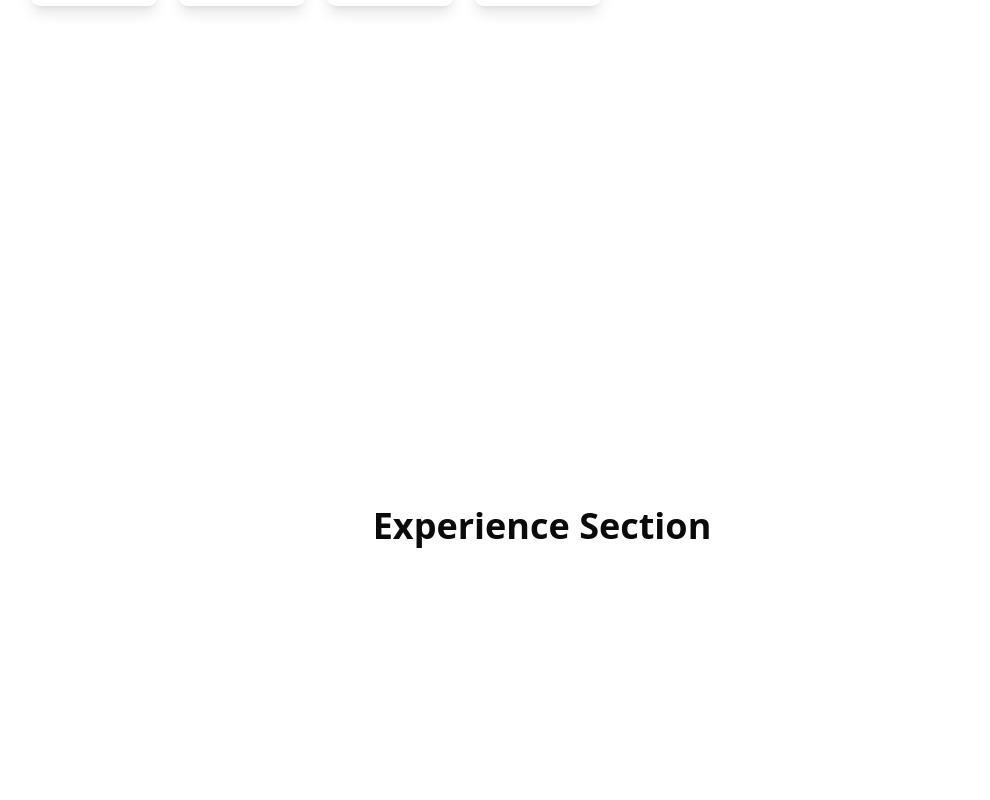
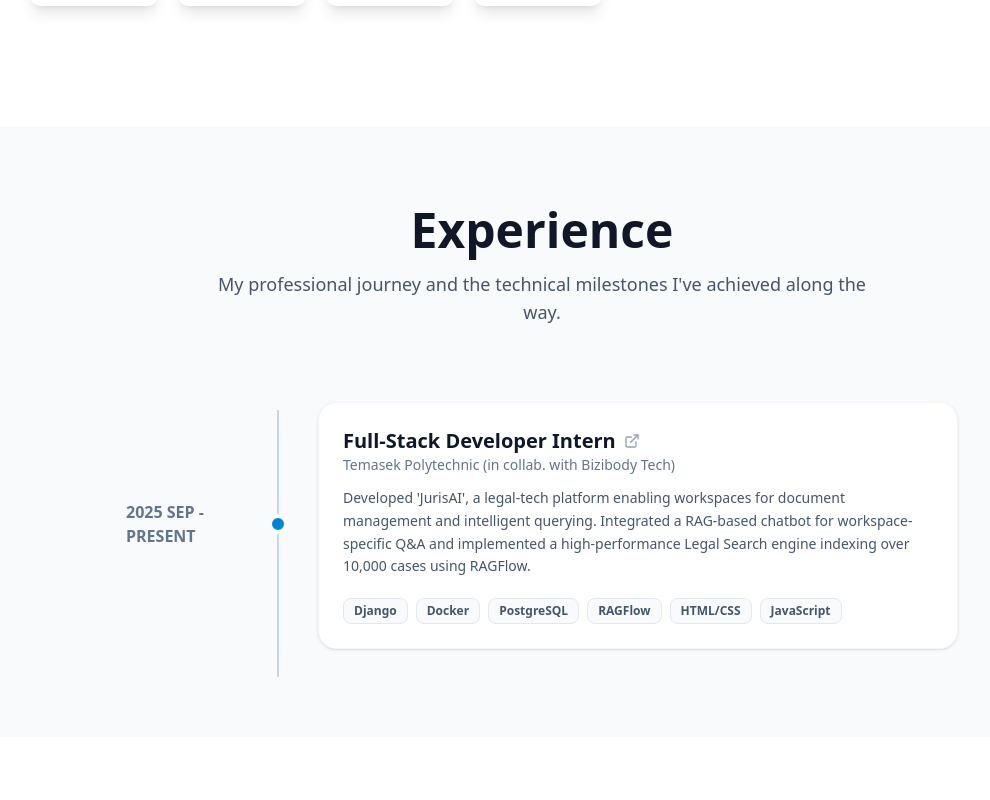
Before and after one commit to Hamizkhan08/Portfolio-Hamiz, a React (Vite) app: page / in a window 1280 px wide. Shown: the part 3000-3800 px from the top of the page, without its empty margins (98-1088 px from the left). Built offline with nearby package versions, Linux system fonts and the light colour scheme.

Commit message:
Feat: Add Experience section with ExperienceCard component for showcasing professional journey

```diff
--- a/src/App.tsx
+++ b/src/App.tsx
@@ -3,6 +3,7 @@ import NavigationBar from "./components/NavBar/NavigationBar";
 import Home from "./components/Home/HomeSection";
 import About from "./components/About/AboutSection";
 import Skills from "./components/Skills/SkillsSection";
+import Experience from "./components/Experience/ExperienceSection";
 
 function App() {
 
@@ -13,9 +14,7 @@ function App() {
         <Home />
         <About />
         <Skills />
-        <section id="experience" className="min-h-screen flex items-center justify-center bg-white">
-          <h2 className="text-4xl font-bold">Experience Section</h2>
-        </section>
+        <Experience />
         <section id="projects" className="min-h-screen flex items-center justify-center bg-white">
           <h2 className="text-4xl font-bold">Projects Section</h2>
         </section>
--- /dev/null
+++ b/src/components/Experience/ExperienceCard.tsx
@@ -0,0 +1,74 @@
+interface ExperienceProps {
+    role: string;
+    company: string;
+    companyLink?: string;
+    duration: string;
+    description: string;
+    technologies: string[];
+    projectLink?: string;
+}
+
+export default function ExperienceCard({ role, company, companyLink, duration, description, technologies, projectLink }: ExperienceProps) {
+    return (
+        <div className="relative pl-8 sm:pl-48 py-2 group">
+            {/* Timeline Line & Dot */}
+            <div className={`flex flex-col sm:flex-row items-center mb-1
+                before:absolute before:left-2 sm:before:left-0 before:h-full before:px-px before:bg-slate-300 sm:before:ml-[9.5rem] before:self-start before:-translate-x-1/2 before:translate-y-3
+                after:absolute after:left-2 sm:after:left-0 after:w-3 after:h-3 after:bg-sky-600 after:border-4 after:box-content after:border-slate-50 after:rounded-full sm:after:ml-[9.5rem] after:-translate-x-1/2 after:top-1/2 after:-translate-y-1/2 after:z-10`
+            }>
+                <time className="sm:absolute left-0 top-1/2 -translate-y-1/2 inline-flex items-center justify-center text-xs font-bold uppercase w-32 h-6 mb-8 sm:mb-0 text-sky-600 bg-sky-100 rounded-full sm:rounded-none sm:bg-transparent sm:text-slate-500 sm:justify-end sm:pr-6 sm:text-base sm:font-semibold sm:w-36">
+                    {duration}
+                </time>
+                <div className="sr-only">{role}</div>
+            </div>
+
+            {/* Card Content - Cooler Design */}
+            <div className="relative bg-white p-6 rounded-2xl shadow-sm border border-slate-100 hover:shadow-md hover:border-sky-100 transition-all duration-300 group-hover:-translate-y-1 group-hover:shadow-lg">
+                <div className="flex flex-col sm:flex-row sm:justify-between sm:items-start mb-2">
+                    <div>
+                        <div className="flex items-center gap-2">
+                            <h3 className="text-xl font-bold text-slate-900 group-hover:text-sky-500 transition-colors">
+                                {role}
+                            </h3>
+                            {projectLink && (
+                                <a
+                                    href={projectLink}
+                                    target="_blank"
+                                    rel="noopener noreferrer"
+                                    className="text-slate-400 hover:text-sky-500 transition-colors"
+                                    title="View Project"
+                                >
+                                     <svg xmlns="http://www.w3.org/2000/svg" width="16" height="16" viewBox="0 0 24 24" fill="none" stroke="currentColor" strokeWidth="2" strokeLinecap="round" strokeLinejoin="round" className="lucide lucide-external-link"><path d="M15 3h6v6"/><path d="M10 14 21 3"/><path d="M18 13v6a2 2 0 0 1-2 2H5a2 2 0 0 1-2-2V8a2 2 0 0 1 2-2h6"/></svg>
+                                </a>
+                            )}
+                        </div>
+                        <div className="text-slate-500 font-medium text-sm">
+                            {companyLink ? (
+                                <a href={companyLink} target="_blank" rel="noopener noreferrer" className="hover:text-sky-600 hover:underline transition-colors">
+                                    {company}
+                                </a>
+                            ) : (
+                                company
+                            )}
+                        </div>
+                    </div>
+                </div>
+
+                <p className="mt-3 text-slate-600 leading-relaxed text-sm">
+                    {description}
+                </p>
+
+                <div className="mt-5 flex flex-wrap gap-2">
+                    {technologies.map((tech, index) => (
+                        <span
+                            key={index}
+                            className="px-2.5 py-1 text-xs font-semibold text-slate-600 bg-slate-50 border border-slate-200 rounded-md hover:text-sky-600 hover:bg-sky-50 hover:border-sky-200 transition-all"
+                        >
+                            {tech}
+                        </span>
+                    ))}
+                </div>
+            </div>
+        </div>
+    );
+}
--- /dev/null
+++ b/src/components/Experience/ExperienceSection.tsx
@@ -0,0 +1,43 @@
+import ExperienceCard from "./ExperienceCard";
+
+const experiences = [
+    {
+        role: "Full-Stack Developer Intern",
+        company: "Temasek Polytechnic (in collab. with Bizibody Tech)",
+        companyLink: "https://www.bizibody.biz/",
+        duration: "2025 Sep - Present",
+        description: "Developed 'JurisAI', a legal-tech platform enabling workspaces for document management and intelligent querying. Integrated a RAG-based chatbot for workspace-specific Q&A and implemented a high-performance Legal Search engine indexing over 10,000 cases using RAGFlow.",
+        technologies: ["Django", "Docker", "PostgreSQL", "RAGFlow", "HTML/CSS", "JavaScript"],
+        projectLink: "https://jurisai.tech"
+    },
+];
+
+export default function Experience() {
+    return (
+        <section id="experience" className="py-20 w-full bg-slate-50">
+            <div className="max-w-4xl mx-auto px-4 sm:px-6 lg:px-8">
+                <div className="text-center mb-16">
+                    <h2 className="text-4xl md:text-5xl font-bold text-gray-900 mb-4">Experience</h2>
+                    <p className="text-lg text-slate-600 max-w-2xl mx-auto">
+                        My professional journey and the technical milestones I've achieved along the way.
+                    </p>
+                </div>
+
+                <div className="relative">
+                     {/* Vertical line connecting the cards functionality is inside the card component css but we need a container */}
+                    <div className="space-y-8 relative before:absolute before:inset-0 before:ml-5 before:-translate-x-px md:before:mx-auto md:before:translate-x-0 before:h-full before:w-0.5 before:bg-linear-to-b before:from-transparent before:via-slate-300 before:to-transparent hidden">
+                    </div>
+
+                    <div className="">
+                        {experiences.map((exp, index) => (
+                            <ExperienceCard
+                                key={index}
+                                {...exp}
+                            />
+                        ))}
+                    </div>
+                </div>
+            </div>
+        </section>
+    );
+}
```
